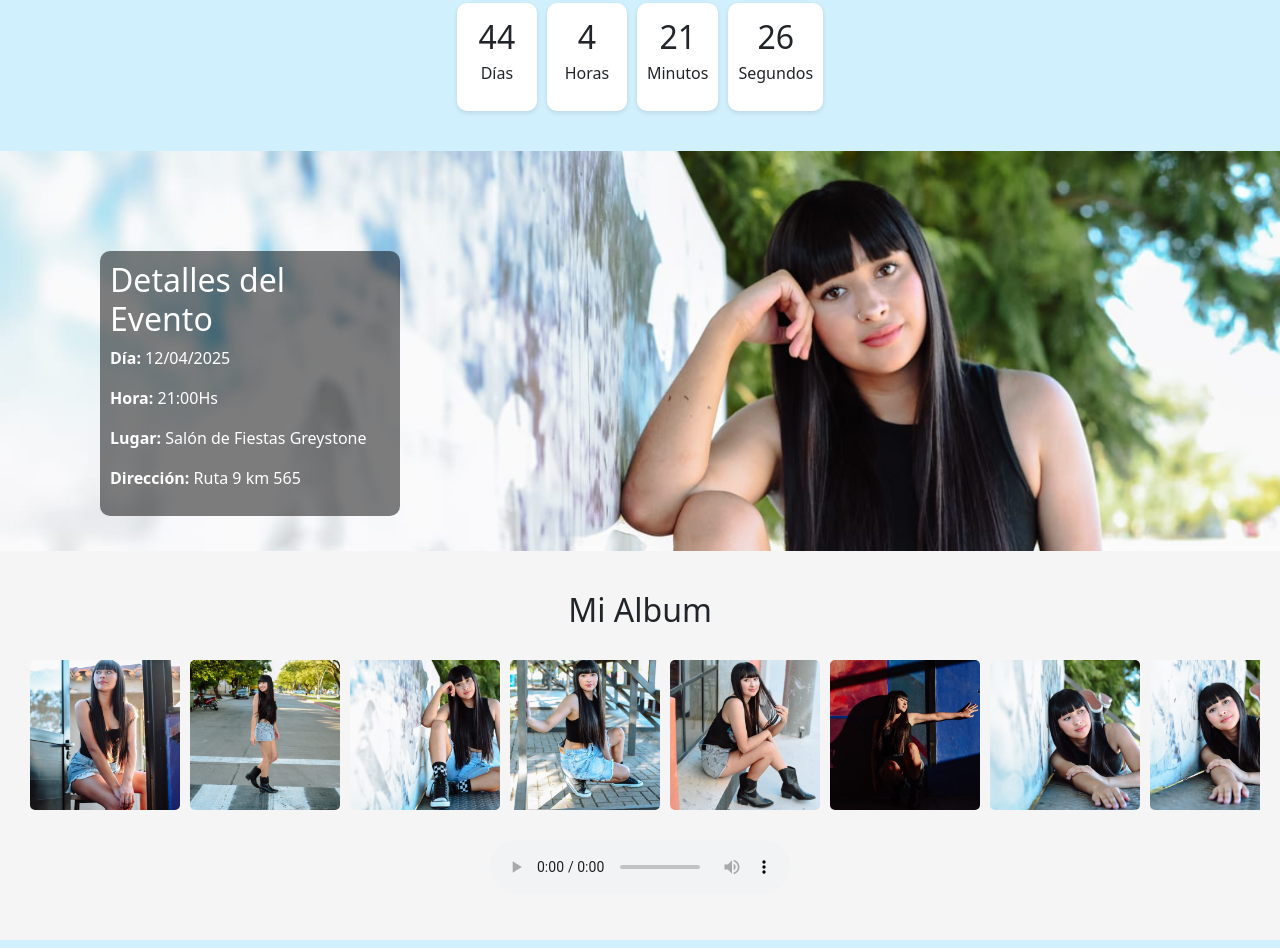
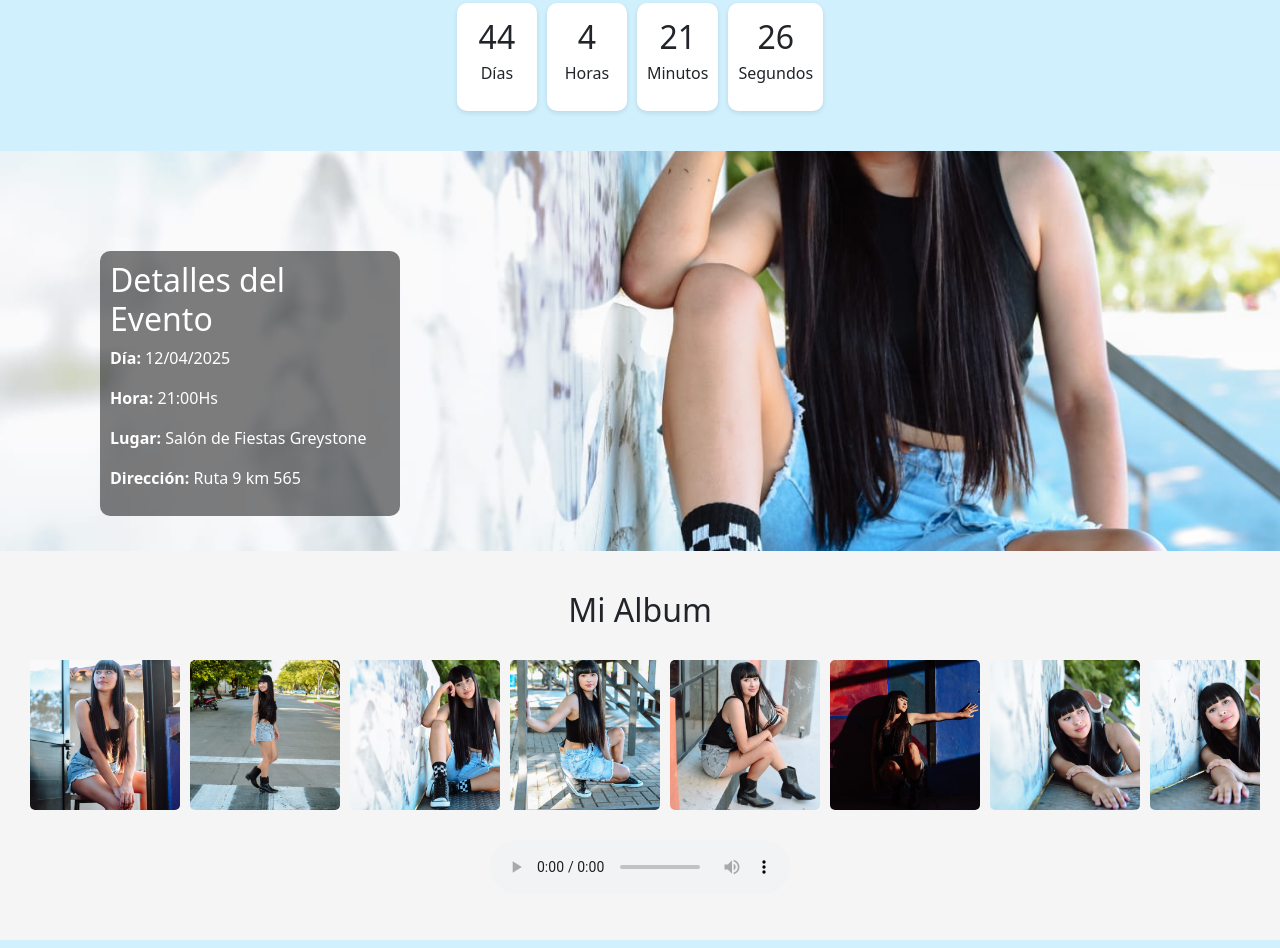
Before and after one commit to micumple-invitacion/Mis15Alma, a plain HTML site: page index.html in a window 1280 px wide. Shown: the part 895-1843 px from the top of the page. Drawn offline with nearby package versions, Linux system fonts and the light colour scheme; a web font is replaced by a local one.

Commit message:
Update style.css

```diff
--- a/css/style.css
+++ b/css/style.css
@@ -76,7 +76,7 @@
       background: url('../Fotos/foto18.jpg') no-repeat center center fixed;
       background-size: cover;
       min-height: 50vh;
-      background-position: top;
+      background-position: right;
     }
     .overlay-box {
       position: absolute;
```
